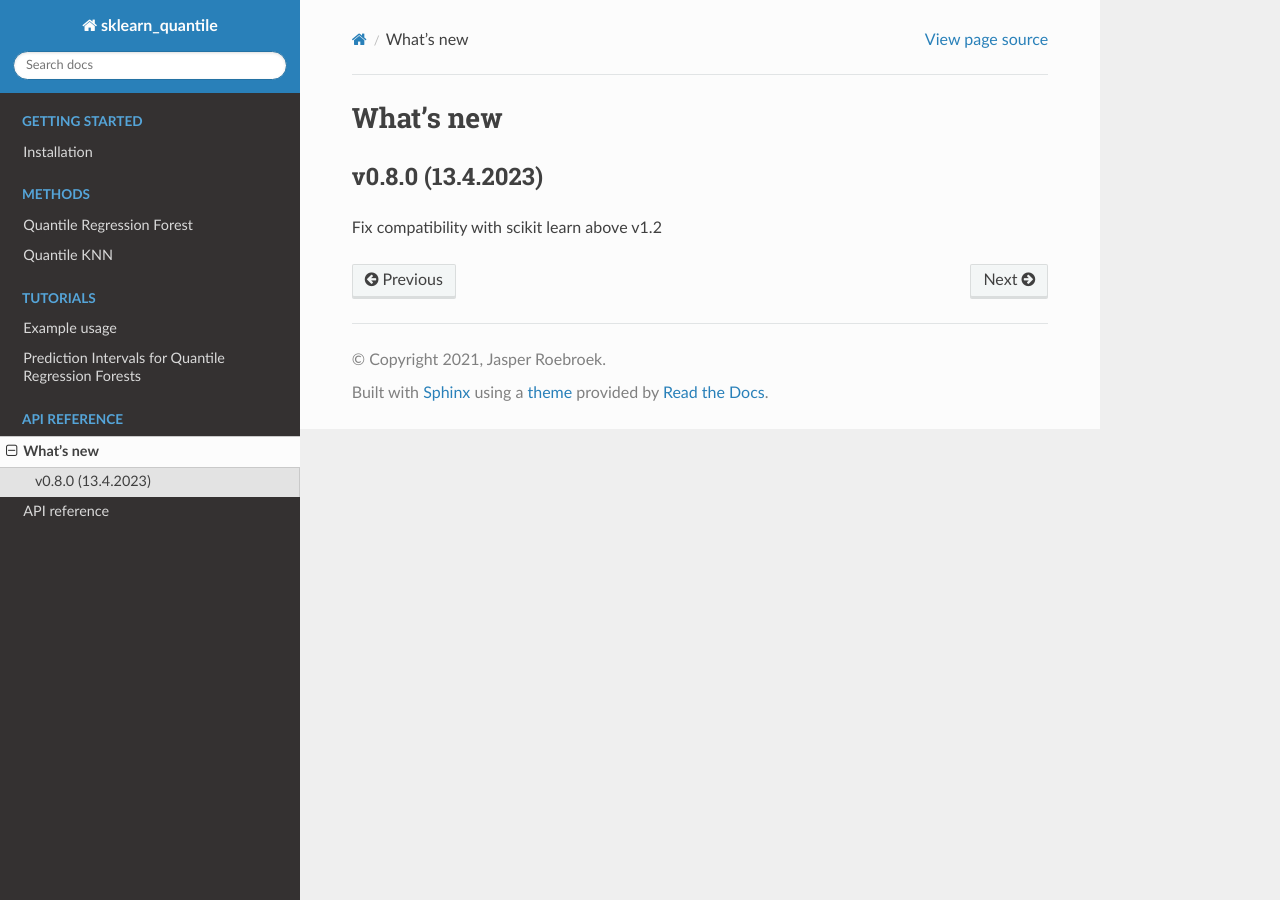
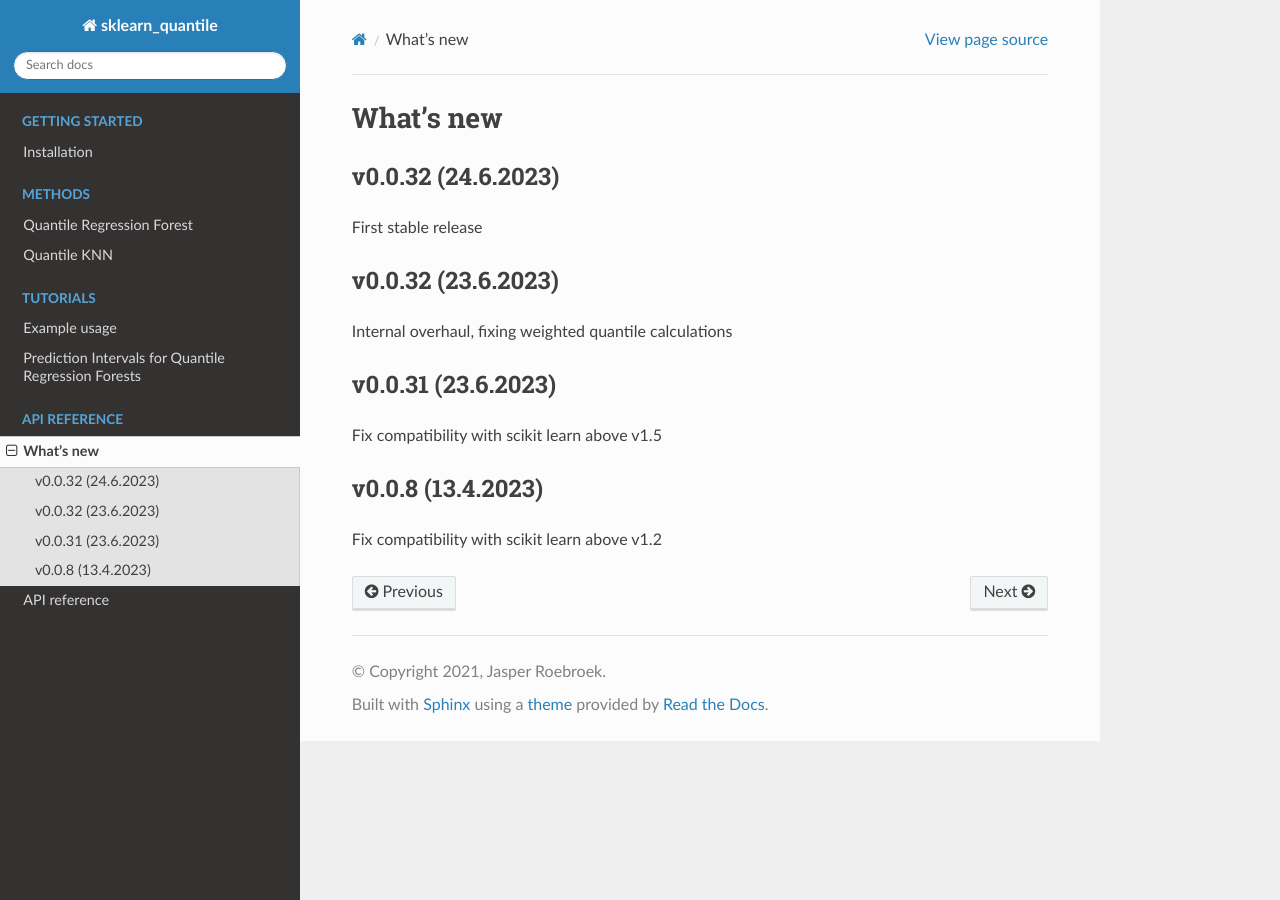
Before and after one commit to jasperroebroek/sklearn-quantile, a Sphinx documentation site: the page built from docs/source/whats_new.rst, in a window 1280 px wide. Built offline with Sphinx 7.4.7 and the Read the Docs theme 2.0.0, drawn with Linux system fonts in a browser that asks for light colours.

Commit message:
First stable releas: v0.1

```diff
--- a/docs/source/whats_new.rst
+++ b/docs/source/whats_new.rst
@@ -1,7 +1,18 @@
 What's new
 ==========
 
-v0.8.0 (13.4.2023)
+v0.0.32 (24.6.2023)
 ------------------
+First stable release
 
+v0.0.32 (23.6.2023)
+------------------
+Internal overhaul, fixing weighted quantile calculations
+
+v0.0.31 (23.6.2023)
+------------------
+Fix compatibility with scikit learn above v1.5
+
+v0.0.8 (13.4.2023)
+------------------
 Fix compatibility with scikit learn above v1.2
--- a/pyproject.toml
+++ b/pyproject.toml
@@ -4,7 +4,7 @@ build-backend = "setuptools.build_meta"
 
 [project]
 name = "sklearn_quantile"
-version = "0.0.32"
+version = "0.1.0"
 description = "README.md"
 license = { file = "LICENSE" }
 authors = [
```
Also changed, not shown: docs/requirements.txt (+3 -7 lines), .readthedocs.yaml.
